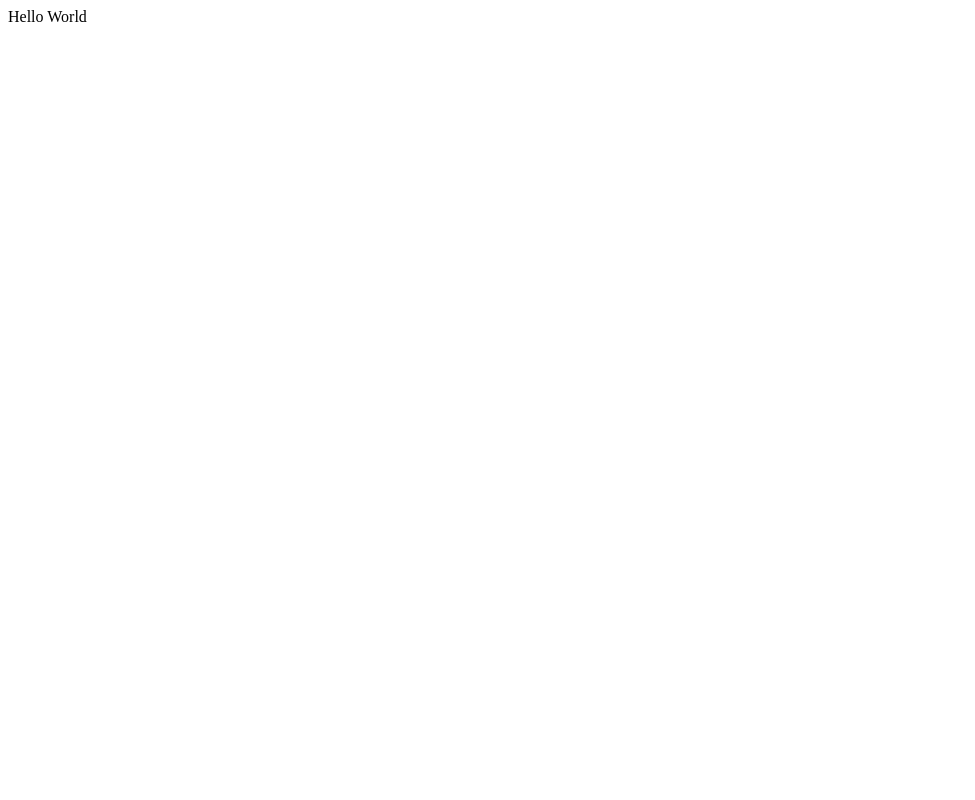
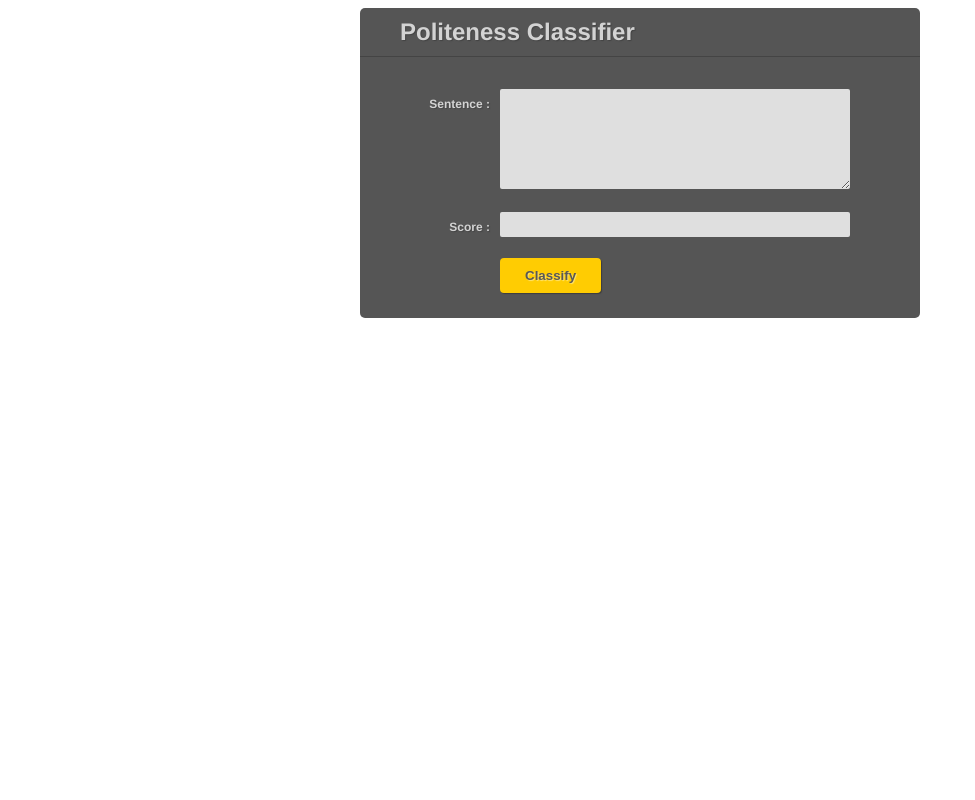
Before and after one commit to MirajMahmood/website-politeness, a Flask app: page / in a window 1280 px wide. Before the commit the part shown is almost empty. Shown: the whole page, without its empty margins (0-975 px from the left). Run offline with Flask 2, Linux system fonts and the light colour scheme.

Commit message:
webform added with css

```diff
--- a/_init_.py
+++ b/_init_.py
@@ -1,4 +1,4 @@
-from flask import Flask, render_template
+from flask import Flask, render_template, request
 
 app = Flask(__name__)
 
--- a/forms.py
+++ b/forms.py
@@ -1,3 +1,13 @@
 from flask.ext.wtf import Form
-from wtforms import StringField, BooleanField
+from wtforms import StringField, IntegerField, TextAreaField, SubmitField
 from wtforms.validators import DataRequired
+
+
+
+class classifyForm(Form):
+	sentence = TextAreaField("Sentence :", validators=[DataRequired()])
+	score = StringField("Score :")
+	submit = SubmitField("Classify")
+
+class feedbackForm(Form):
+	feedback_classification = StringField()
--- a/static/style.css
+++ b/static/style.css
@@ -1,3 +1,91 @@
-body{
-	color:blue;
+/* #### Dark Matter #### */
+.polite_form {
+    margin-left: auto;
+    margin-right: auto;
+    max-width: 500px;
+    background: #555;
+    padding: 20px 30px 20px 30px;
+    font: 12px "Helvetica Neue", Helvetica, Arial, sans-serif;
+    color: #D3D3D3;
+    text-shadow: 1px 1px 1px #444;
+    border: none;
+    border-radius: 5px;
+    -webkit-border-radius: 5px;
+    -moz-border-radius: 5px;
 }
+.polite_form h1 {
+    padding: 0px 0px 10px 40px;
+    display: block;
+    border-bottom: 1px solid #444;
+    margin: -10px -30px 30px -30px;
+}
+.polite_form h1>span {
+    display: block;
+    font-size: 11px;
+}
+.polite_form label {
+    display: block;
+    margin: 0px 0px 5px;
+}
+.polite_form label>span {
+    float: left;
+    width: 20%;
+    text-align: right;
+    padding-right: 10px;
+    margin-top: 10px;
+    font-weight: bold;
+}
+.polite_form input[type="text"], .polite_form input[type="email"], .polite_form textarea, .polite_form select {
+    border: none;
+    color: #525252;
+    height: 25px;
+    line-height:15px;
+    margin-bottom: 16px;
+    margin-right: 6px;
+    margin-top: 2px;
+    outline: 0 none;
+    padding: 5px 0px 5px 5px;
+    width: 70%;
+    border-radius: 2px;
+    -webkit-border-radius: 2px;
+    -moz-border-radius: 2px;
+    -moz-box-shadow: inset 0 1px 1px rgba(0, 0, 0, 0.075);
+    background: #DFDFDF;
+}
+.polite_form select {
+    background: #DFDFDF url('down-arrow.png') no-repeat right;
+    background: #DFDFDF url('down-arrow.png') no-repeat right;
+    appearance:none;
+    -webkit-appearance:none;
+    -moz-appearance: none;
+    text-indent: 0.01px;
+    text-overflow: '';
+    width: 70%;
+    height: 35px;
+    color: #525252;
+    line-height: 25px;
+}
+.polite_form textarea{
+    height:100px;
+    padding: 5px 0px 0px 5px;
+    width: 70%;
+}
+.polite_form .button {
+    background: #FFCC02;
+    border: none;
+    padding: 10px 25px 10px 25px;
+    color: #585858;
+    border-radius: 4px;
+    -moz-border-radius: 4px;
+    -webkit-border-radius: 4px;
+    text-shadow: 1px 1px 1px #FFE477;
+    font-weight: bold;
+    box-shadow: 1px 1px 1px #3D3D3D;
+    -webkit-box-shadow:1px 1px 1px #3D3D3D;
+    -moz-box-shadow:1px 1px 1px #3D3D3D;
+}
+
+.polite_form .button:hover {
+    color: #333;
+    background-color: #EBEBEB;
+}
--- /dev/null
+++ b/templates/home.html
@@ -0,0 +1,36 @@
+{% extends "base.html" %}
+
+{% block content %}
+
+
+<form action="" method="post" class="polite_form">
+		{{form.hidden_tag()}}
+
+
+
+    <h1>Politeness Classifier </h1>
+    <label>
+        <span>{{form.sentence.label}}</span>
+        {{form.sentence}}
+    </label>
+
+    <label>
+        <span>{{form.score.label}}</span>
+        {{form.score}}
+    </label>
+
+     <label>
+        <span>&nbsp;</span>
+        {{form.submit(class="button")}}    </label>
+</form>
+
+<center>
+
+	{%if form.errors%}
+		Please correct the following:
+		{%for each in form.errors %}
+			<br>{{each}}
+		{%endfor%}
+	{%endif%}
+</center>
+{% endblock %}
--- a/views.py
+++ b/views.py
@@ -1,9 +1,15 @@
 from _init_ import *
 from forms import *
 
-@app.route('/')
+@app.route('/', methods=['GET', 'POST'])
 def hello():
-	return "Hello World"
+	form = classifyForm()
+	if request.method =='POST':
+		if form.validate_on_submit():
+			form.score.data = "score!"
+			feedback_form = feedbackForm()
+			return render_template("home.html", form=form, feedback_form=feedback_form)
+	return render_template("home.html", form=form)
 
 @app.route('/test/') #/test/ will lead urls /test & /test/
 def test():
```
Also changed, not shown: 1 other file.
